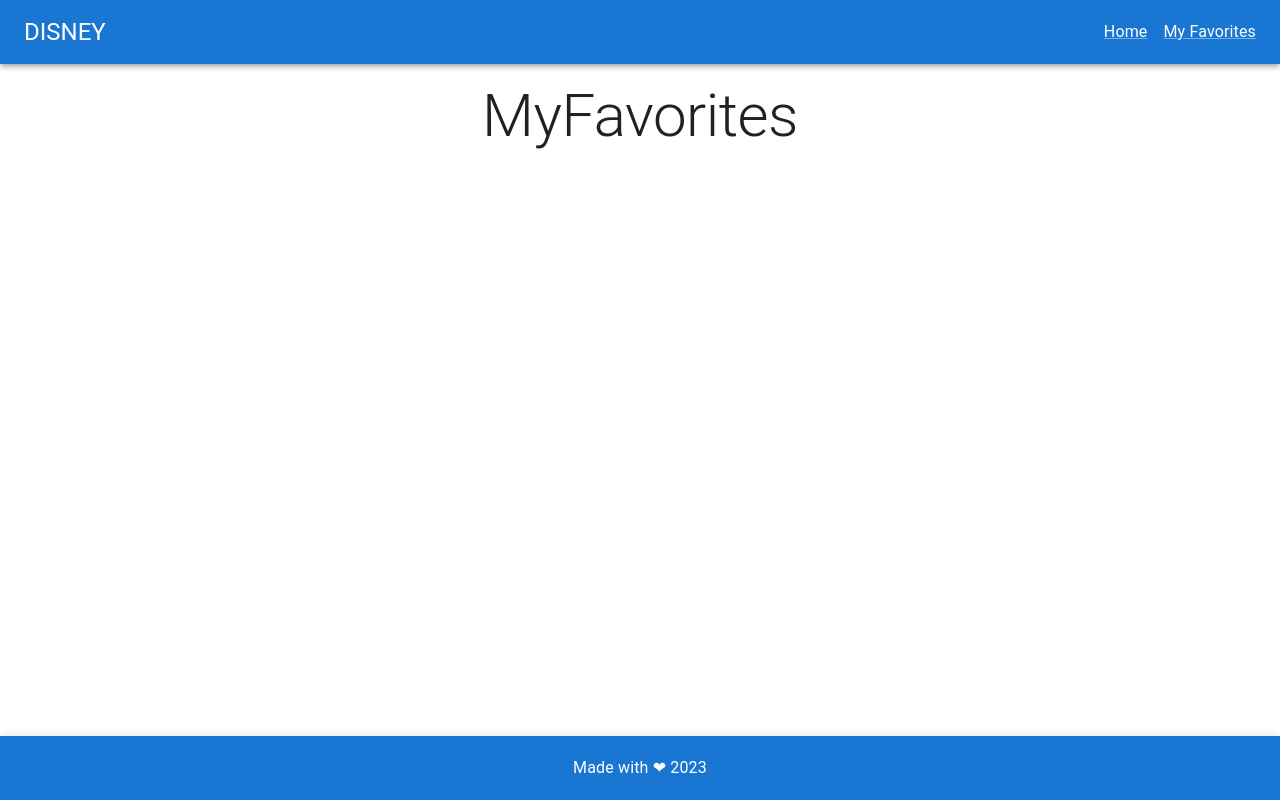
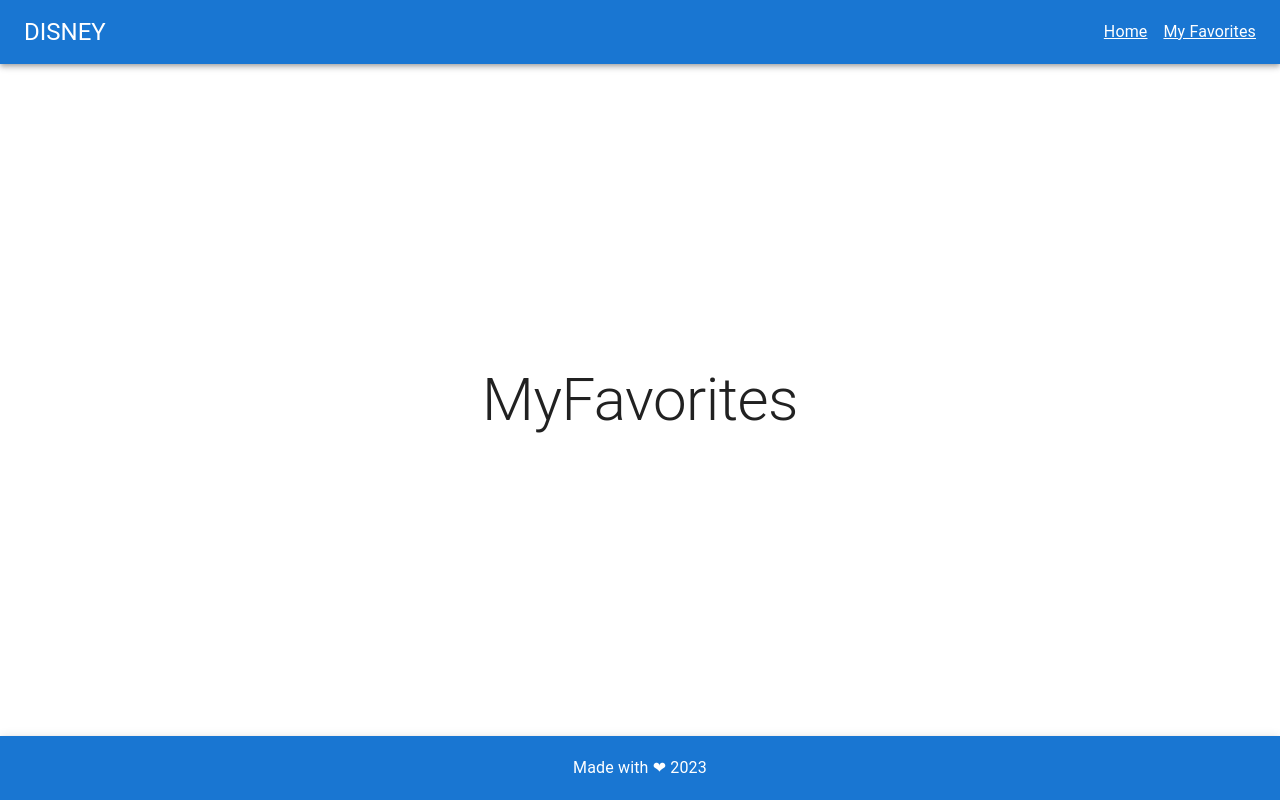
Before and after one commit to blacknii/disney-api, a React (Vite) app: page /favorites in a window 1280 px wide. Built offline with nearby package versions, Linux system fonts and the light colour scheme.

Commit message:
Add React Router & error handling

```diff
--- a/package.json
+++ b/package.json
@@ -14,7 +14,8 @@
     "@emotion/styled": "^11.11.0",
     "@mui/material": "^5.14.4",
     "react": "^18.2.0",
-    "react-dom": "^18.2.0"
+    "react-dom": "^18.2.0",
+    "react-router-dom": "^6.14.2"
   },
   "devDependencies": {
     "@types/react": "^18.2.15",
--- a/src/App.tsx
+++ b/src/App.tsx
@@ -1,13 +1,15 @@
 import { CssBaseline, Stack, Box } from "@mui/material";
+import { BrowserRouter, Routes, Route } from "react-router-dom";
+
 import Footer from "./components/Footer";
 import Header from "./components/Header";
 import Home from "./components/main-content/home/Home";
 import MyFavorites from "./components/main-content/my-favorites/MyFavorites";
+import Error from "./components/main-content/Error";
 
 function App() {
-  const isMyFavoritesActive = true;
   return (
-    <>
+    <BrowserRouter>
       <CssBaseline />
       <Stack
         spacing={2}
@@ -18,12 +20,16 @@ function App() {
         }}
       >
         <Header />
-        <Box sx={{ flexGrow: "1" }}>
-          {isMyFavoritesActive ? <MyFavorites /> : <Home />}
+        <Box sx={{ display: "flex", alignItems: "center", flexGrow: "1" }}>
+          <Routes>
+            <Route index element={<Home />} />
+            <Route path="favorites" element={<MyFavorites />} />
+            <Route path="*" element={<Error />} />
+          </Routes>
         </Box>
         <Footer />
       </Stack>
-    </>
+    </BrowserRouter>
   );
 }
 
--- a/src/components/Header.tsx
+++ b/src/components/Header.tsx
@@ -1,4 +1,5 @@
-import { AppBar, Toolbar, Link, Typography, Stack } from "@mui/material";
+import { AppBar, Toolbar, Typography, Stack } from "@mui/material";
+import { Link } from "react-router-dom";
 
 const Header = () => {
   return (
@@ -8,10 +9,10 @@ const Header = () => {
           DISNEY
         </Typography>
         <Stack component="nav" direction="row" gap={2}>
-          <Link href="#" color="primary.contrastText">
+          <Link to="/" style={{ color: "#fff" }}>
             Home
           </Link>
-          <Link href="#" color="primary.contrastText">
+          <Link to="favorites" style={{ color: "#fff" }}>
             My Favorites
           </Link>
         </Stack>
--- /dev/null
+++ b/src/components/main-content/Error.tsx
@@ -0,0 +1,17 @@
+import { Typography, Stack } from "@mui/material";
+import { Link } from "react-router-dom";
+const Error = () => {
+  return (
+    <Stack textAlign="center">
+      <Typography variant="h5">ERROR 404</Typography>
+      <Typography variant="h6">
+        go back to{" "}
+        <Link style={{ color: "#3f50b5" }} to="/">
+          home page
+        </Link>
+      </Typography>
+    </Stack>
+  );
+};
+
+export default Error;
```
Also changed, not shown: 1 other file (tests, documents, lock files or other folders).
